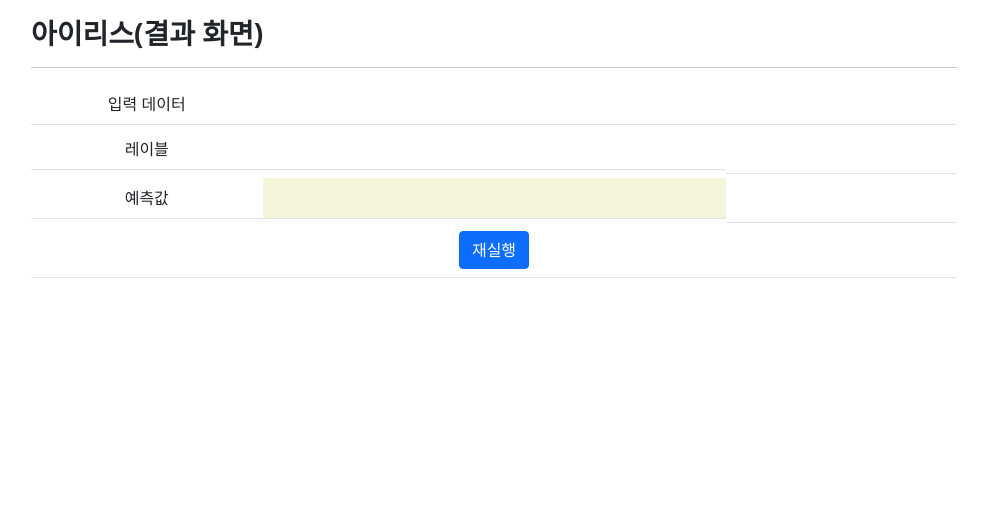
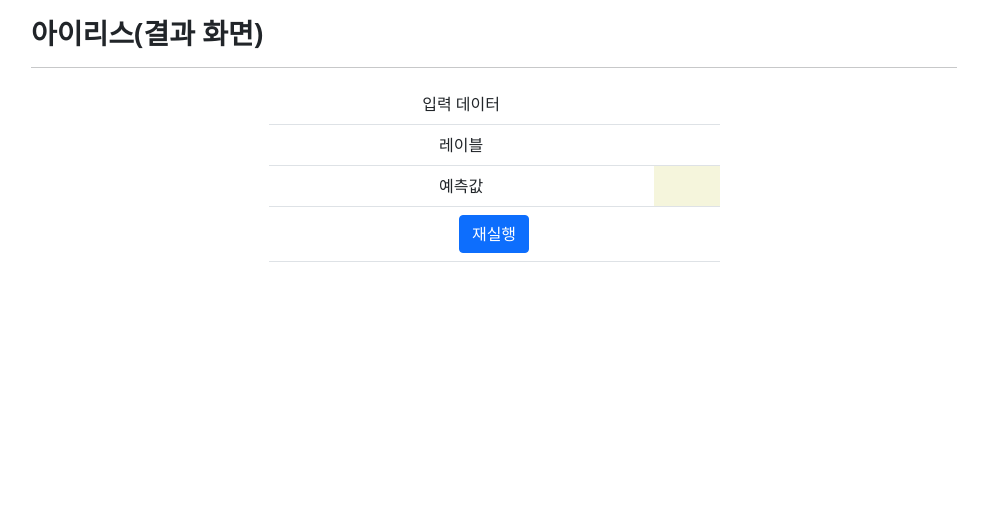
Before and after one commit to ckiekim/PythonWeb_2022.08, a Flask app: template 05.ProjectTemplate/templates/Colab/iris_res.html in a window 1280 px wide. Shown: the part 71-589 px from the top of the page, without its empty margins (146-1134 px from the left). Run offline with Flask 2, Linux system fonts and the light colour scheme; the template is opened without the code that fills it, so the values that code supplies are empty; some libraries are stand-ins or nearby versions.

Commit message:
아이리스 분류

```diff
--- a/05.ProjectTemplate/templates/Colab/iris_res.html
+++ b/05.ProjectTemplate/templates/Colab/iris_res.html
@@ -9,34 +9,35 @@
     <strong>아이리스(결과 화면)</strong>
 {% endblock %}
 {% block content %}
+<div class="row">
+    <div class="col-3"></div>
+    <div class="col-6">
         <table class="table">
-        <tr class="d-flex">
-            <td class="col-3">입력 데이터</td>
-            <td class="col-6">
+            <tr>
+                <td>입력 데이터</td>
+                <td>
                     {{test_data}}
                 </td>
-            <td class="col-3"></td>
-        </tr class="d-flex">
-        <tr class="d-flex">
-            <td class="col-3 mt-1 mb-1">레이블</td>
-            <td class="col-6 mt-1 mb-1">
+            </tr>
+            <tr>
+                <td class="mt-1 mb-1">레이블</td>
+                <td class="mt-1 mb-1">
                     {{label}}
                 </td>
-            <td class="col-3"></td>
-        </tr class="d-flex">
-        <tr class="d-flex">
-            <td class="col-3 mt-1 mb-1">예측값</td>
-            <td class="col-6 mt-1 mb-1" style="background-color: beige;">
+            </tr>
+            <tr>
+                <td class="mt-1 mb-1">예측값</td>
+                <td class="mt-1 mb-1" style="background-color: beige;">
                     <strong>{{result}}</strong>
                 </td>
-            <td class="col-3"></td>
-        </tr class="d-flex">
-        <tr class="d-flex">
-            <td class="col-3"></td>
-            <td class="col-6">
+            </tr>
+            <tr>
+                <td colspan="2">
                     <button class="btn btn-primary" onclick="location.href='/iris'">재실행</button>
                 </td>
-            <td class="col-3"></td>
             </tr>
         </table>
+    </div>
+    <div class="col-3"></div>
+</div>
 {% endblock %}
```
Lines whose indentation alone changed are shown as unchanged.
